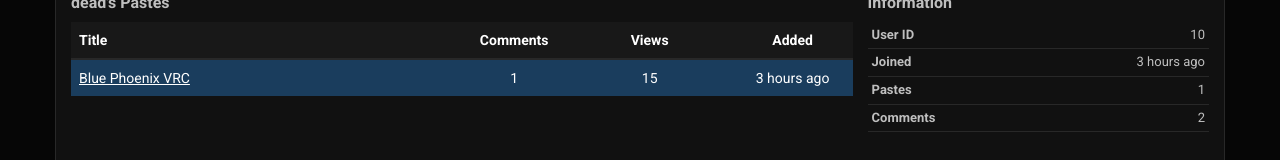
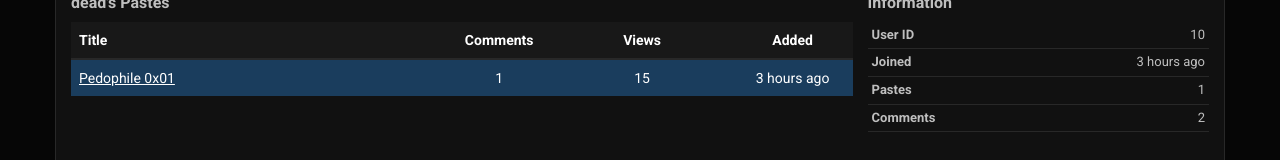
Before and after one commit to TerrorLxvley/DarkBin, a plain HTML site: page user/dead.html in a window 1280 px wide. Shown: the part 243-403 px from the top of the page. Drawn offline with Linux system fonts and the light colour scheme; no server answers.

Commit message:
Update dead.html

```diff
--- a/user/dead.html
+++ b/user/dead.html
@@ -341,8 +341,8 @@
 
                                         <tr class="doxentry status-council">
                                             <td colspan="3" style="overflow: hidden;text-overflow: ellipsis;">
-                                                <a title="Blue Phoenix VRC" href="../index.html">
-                                                    Blue Phoenix VRC
+                                                <a title="Pedophile" href="../index.html">
+                                                    Pedophile 0x01
                                                 </a>
                                             </td>
                                             <td style="width: 105px;" class="text-center">
```
